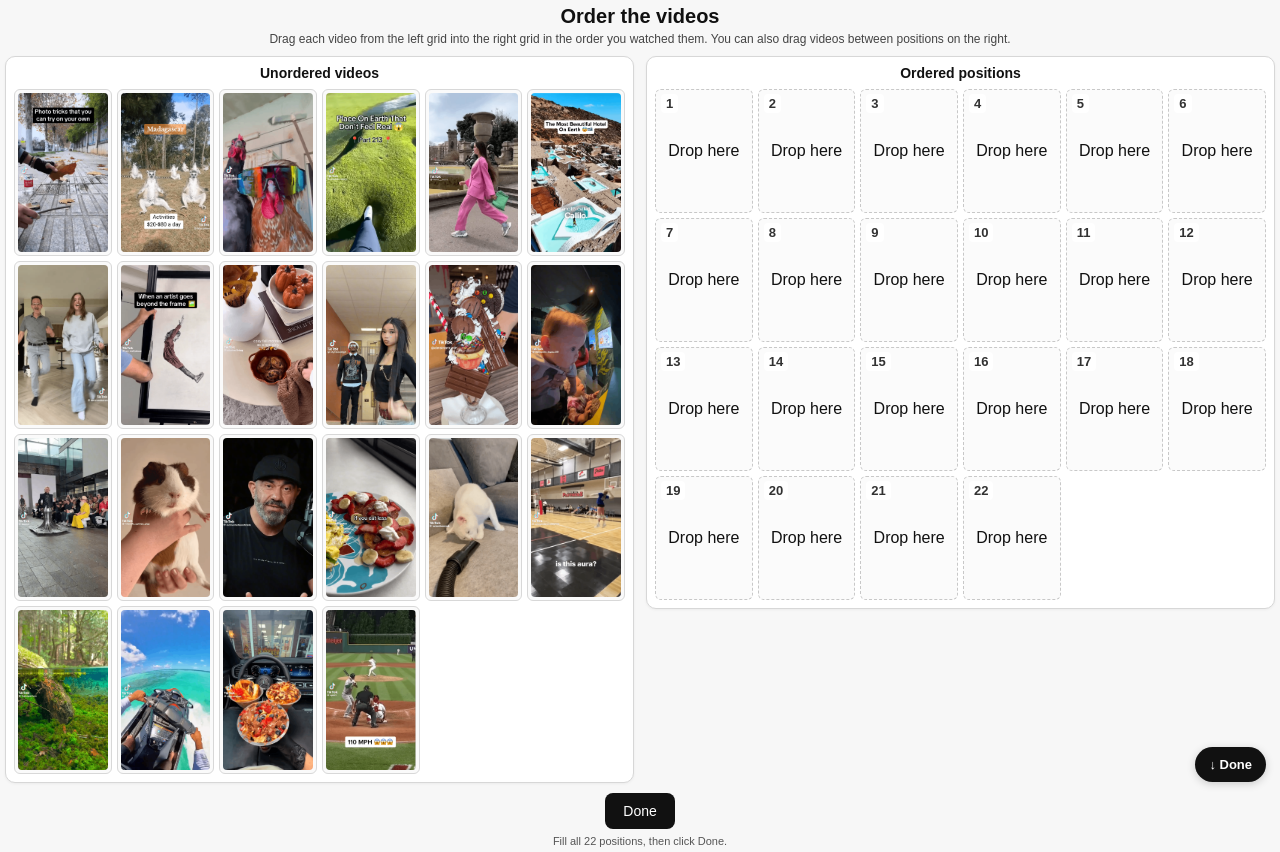
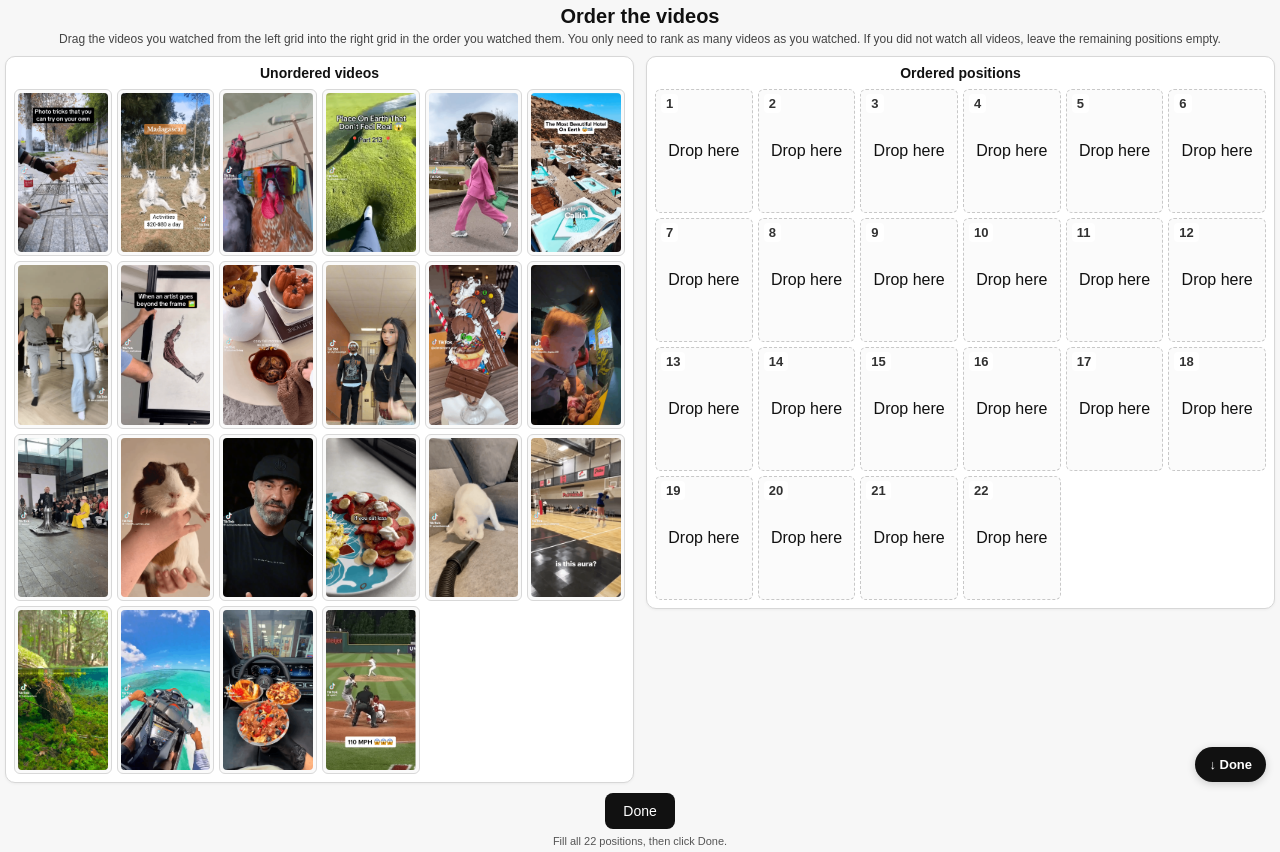
Before and after one commit to stylianaz/RankVideos, a plain HTML site: page index.html in a window 1280 px wide. Drawn offline with Linux system fonts and the light colour scheme.

Commit message:
Update index.html

```diff
--- a/index.html
+++ b/index.html
@@ -254,7 +254,7 @@
 <body>
 
   <h1>Order the videos</h1>
-  <p class="subtitle">Drag each video from the left grid into the right grid in the order you watched them. You can also drag videos between positions on the right.</p>
+  <p class="subtitle">Drag the videos you watched from the left grid into the right grid in the order you watched them. You only need to rank as many videos as you watched. If you did not watch all videos, leave the remaining positions empty.</p>
 
   <div class="layout">
     <section class="panel">
```
